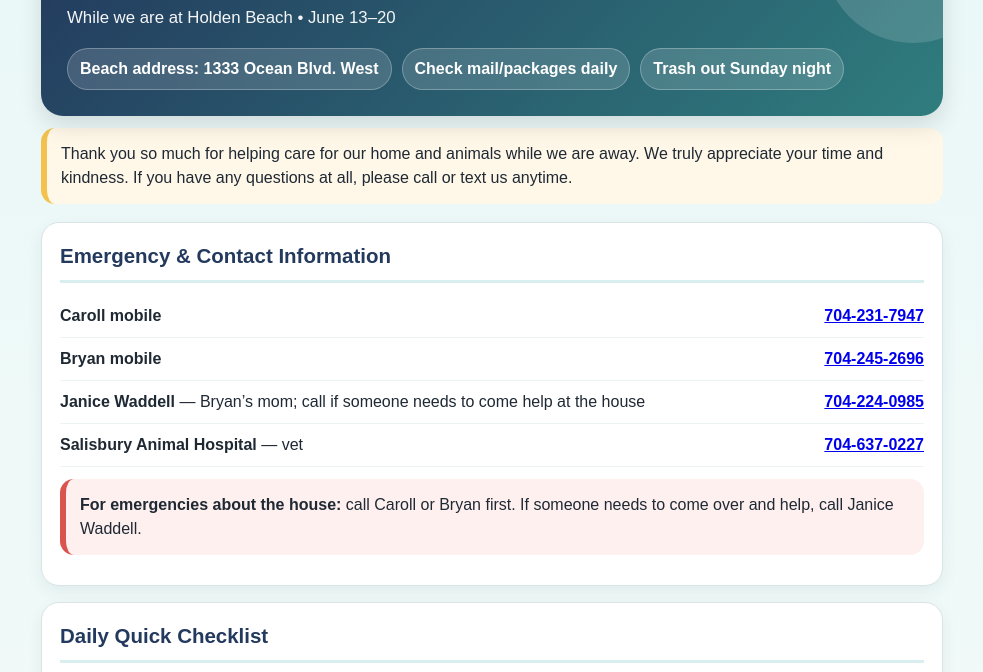
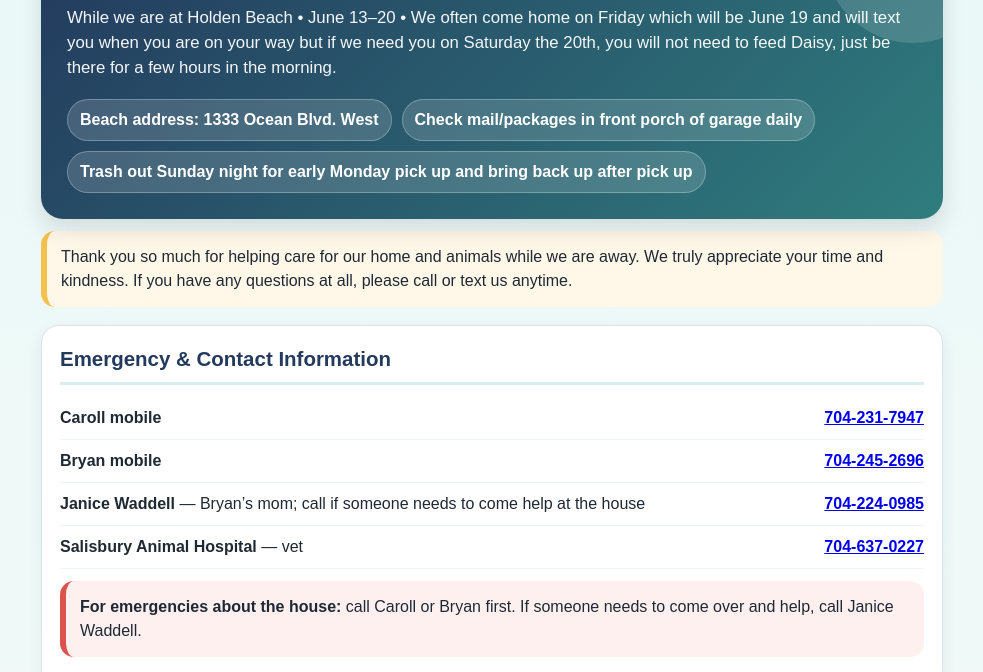
Before and after one commit to carollhodgson-hub/Animal-Care-Guide, a plain HTML site: page index.html in a window 1280 px wide. Shown: the part 101-773 px from the top of the page, without its empty margins (148-1131 px from the left). Drawn offline with Linux system fonts and the light colour scheme.

Commit message:
Update index.html

```diff
--- a/index.html
+++ b/index.html
@@ -283,11 +283,11 @@
 
   <section class="hero">
     <h1>House & Pet Care Guide</h1>
-    <p class="subtitle">While we are at Holden Beach • June 13–20</p>
+    <p class="subtitle">While we are at Holden Beach • June 13–20 • We often come home on Friday which will be June 19 and will text you when you are on your way but if we need you on Saturday the 20th, you will not need to feed Daisy, just be there for a few hours in the morning. </p>
     <div class="badge-row">
       <div class="badge">Beach address: 1333 Ocean Blvd. West</div>
-      <div class="badge">Check mail/packages daily</div>
-      <div class="badge">Trash out Sunday night</div>
+      <div class="badge">Check mail/packages in front porch of garage daily</div>
+      <div class="badge">Trash out Sunday night for early Monday pick up and bring back up after pick up</div>
     </div>
   </section>
 <div class="callout">
@@ -421,7 +421,7 @@ Thank you so much for helping care for our home and animals while we are away. W
         <li>She will probably poop every day or every other day.</li>
         <li>Clean up poop and anywhere it is smeared.</li>
         <li>If poop is on BeeDee, wipe her with a warm paper towel.</li>
-        <li>If she needs a bath, call Caroll or Bryan first for help/instructions.</li>
+        <li>If she needs a bath, call Caroll or Avery first for help/instructions.</li>
       </ul>
 
       <h3>Water / Fountain</h3>
```
